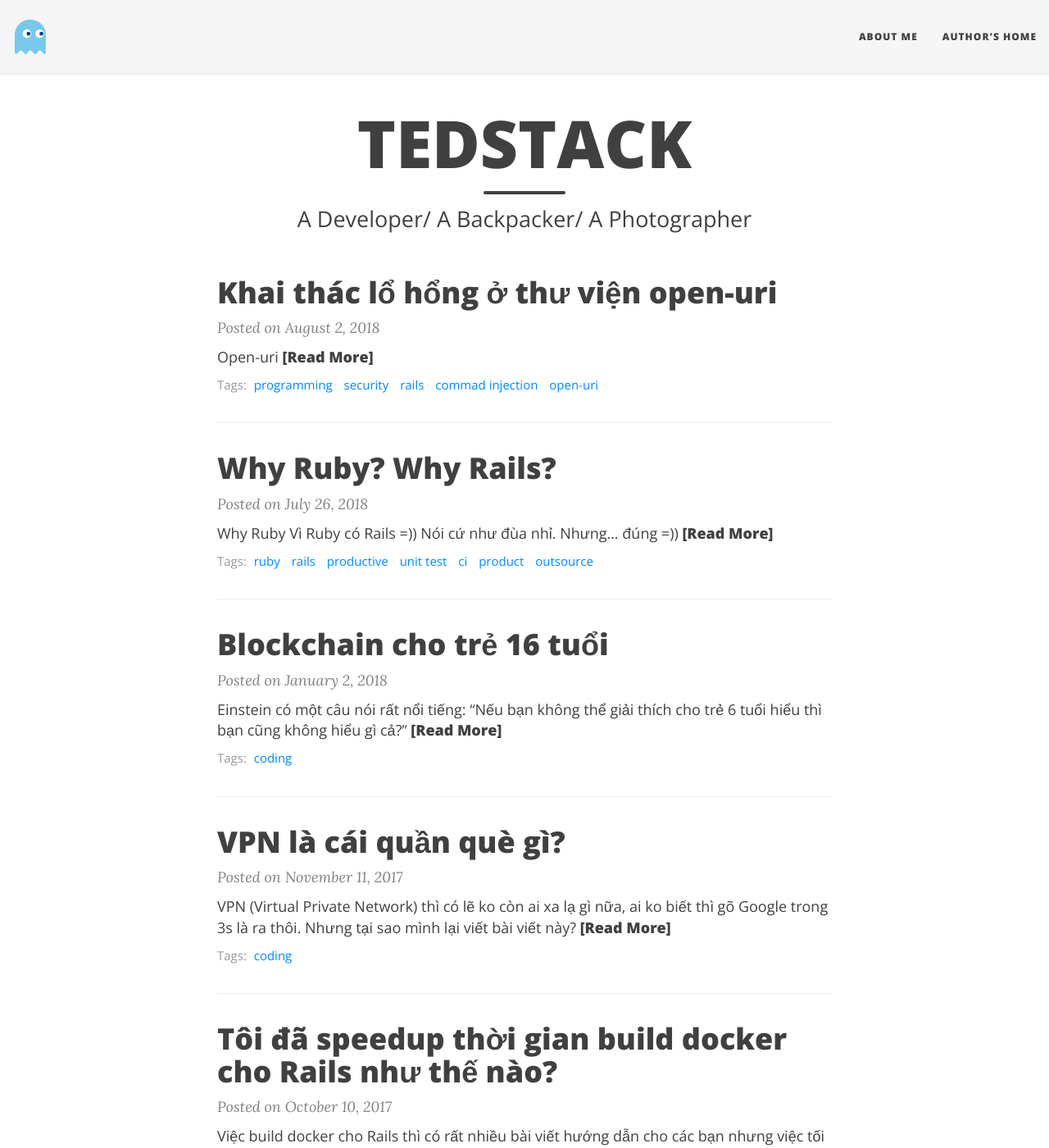
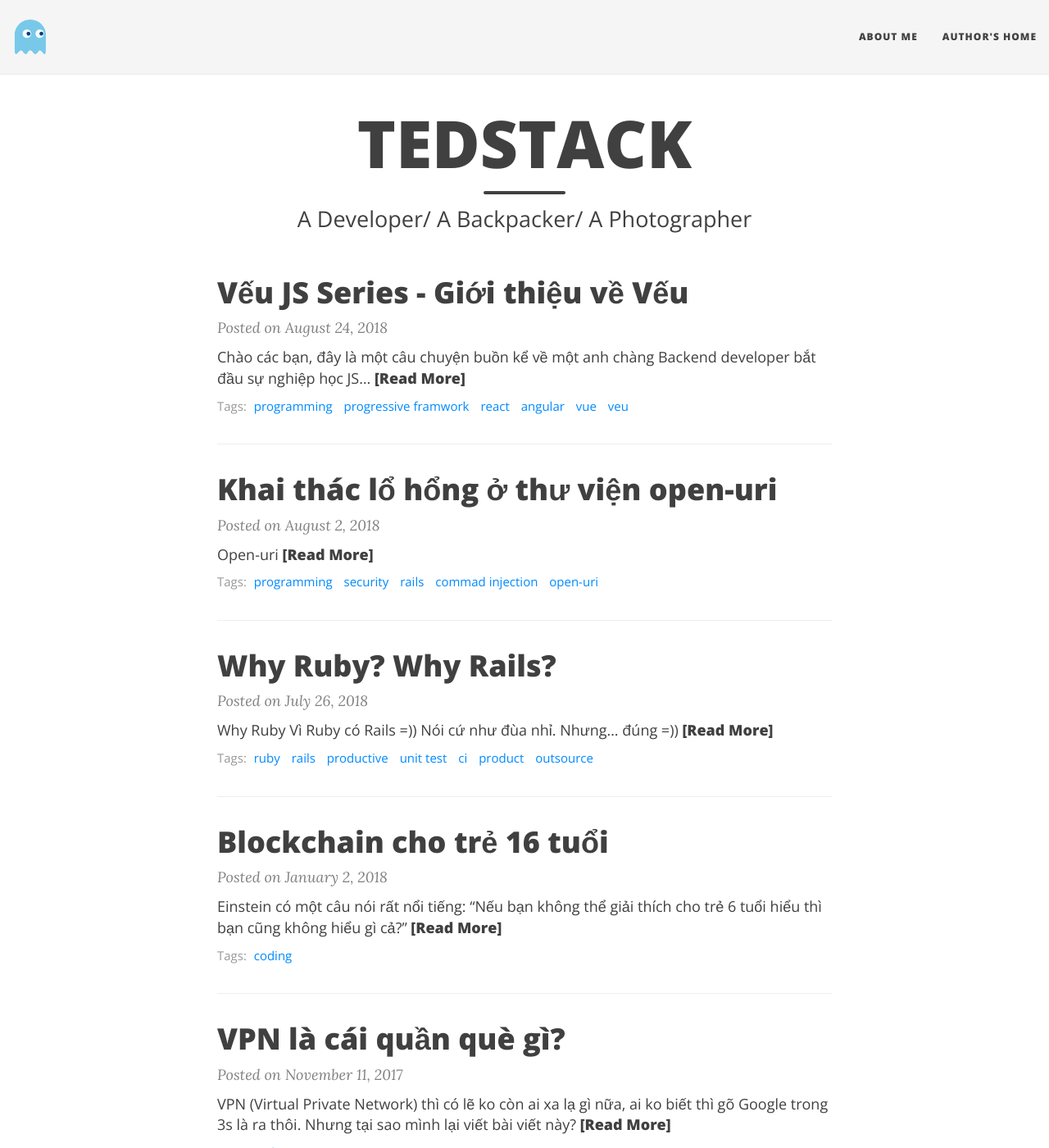
Before and after one commit to thorvn/th0j.github.io, a Jekyll site: the page built from index.html, in a window 1280 px wide and 1400 px high. Shown: the whole window at 82% size. Built offline with Jekyll 4.4.1, drawn with Linux system fonts in a browser that asks for light colours; nearby versions of some CDN libraries; the list of posts is cut into pages by our own code; some of the changed lines change nothing that is shown; some of the changed text lies outside the part shown.

Commit message:
gioi thieu veu js

````diff
--- a/_drafts/2018-08-25-veu-js-gioi-thieu.md
+++ b/_posts/2018-08-25-gioi-thieu-veu-js.md
@@ -30,20 +30,51 @@
 
 Mình chọn Vếu vì mình ko có nhu cầu sử dụng Monolithic Framework, mình cần tìm một thứ gọn nhẹ đơn giản, nên mình nhắm tới Progressive Framwork. Lúc này bạn sẽ nghĩ tại sao ko là React.
 
-##### Cú pháp đẹp, rõ ràng, sạch sẽ
+##### Cú pháp đẹp, ngắn gọn, rõ ràng, sạch sẽ
 
 Ban đầu mình cũng nghĩ tới React và lướt sơ về nó, mình ko thích cú pháp của JSX lắm, mình thích clean nên mình ko thích kiểu trộn lẫn HTML và JS, thật ra JSX cũng ko mix nhiều lắm, chỉ một phần nhỏ thôi, nhưng mình ko thích và ko cảm thấy có thiện cảm lắm, nên mình next luôn. Sau khi thử với Vếu thì mình thấy thích vì thấy nó khá rõ ràng, HTML + CSS + JS tách bạch nhìn rất "sạch sẽ".
 
-##### Nhẹ
+##### Siêu Nhẹ
 
-Ngoài ra thì Vếu không độn nên siêu nhẹ, so vs React thì một trời một vực, khoảng 17kb min chưa Gzip.
+Ngoài ra thì Vếu không độn nên siêu nhẹ, so vs React thì một trời một vực, khoảng 17kb min. Chi tiết hơn bạn có thể xem ở [đây](https://gist.github.com/Restuta/cda69e50a853aa64912d)
 
-##### Document đơn giản, dễ học
+##### Document chi tiết
+Nói về document thì Vếu quá tuyệt, document cực kì chi tiết, dễ đọc. Nếu bạn thích Vếu, bạn không cần đi đâu xa xôi, chỉ cần đọc document của Vếu là đủ.
 
 ##### Hệ sinh thái
-
+Vếu cung cấp cho bạn full đồ nghề, không quá nhiều sự chọn lựa để bạn không phải lăn tăn chọn cái cái này hay cái kia giống React. Bạn sẽ không còn Google kiểu như: "Redux or Mobx" hay những câu hỏi tương tự. Do đó bạn sẽ tập trung vào Vếu nhiều hơn là thắc mắc.
 
 ### Cài đặt Vếu JS
 
+##### CDN
+Đối với một project nhỏ hoặc chỉ cần để demo thì bạn có thể sử dụng CDN. Việc đơn giản là bạn chỉ cần include Vếu vào HTMl file của bạn như sau:
+
+```html
+<script src="https://cdn.jsdelivr.net/npm/vue@2.5.17/dist/vue.js"></script>
+```
+
+##### Vue-cli
+
+Đối với một project lớn thì bạn nên sử dụng Vue-CLI. Vue-CLI sẽ giúp bạn tạo ra một boilerplate với cấu trúc rõ ràng, sạch đẹp, bạn không cần phải mất thời gian ngồi cấu hình các kiểu mà chỉ cần bắt tay vào code thoai.
+Việc đầu tiên thì make sure rằng bạn có NPM/Yarn roài nhé.
+
+Cài đặt như sau:
+
+```bash
+npm install -g @vue/cli
+# OR
+yarn global add @vue/cli
+```
+
+Tạo Vếu boilerplate
+
+```bash
+vue create my-project
+```
+
+Ngoài ra bạn có thể sử dụng thêm webpack với các template khác nhau.
+Bạn nên tham khảo thêm ở: [https://github.com/vuejs-templates/webpack](https://github.com/vuejs-templates/webpack)
 
 ### Hello world với Vếu JS
+
+![vue-hello-world](/img/vue-hello-world.png)
````
Also changed, not shown: img/vue-hello-world.png (added).
